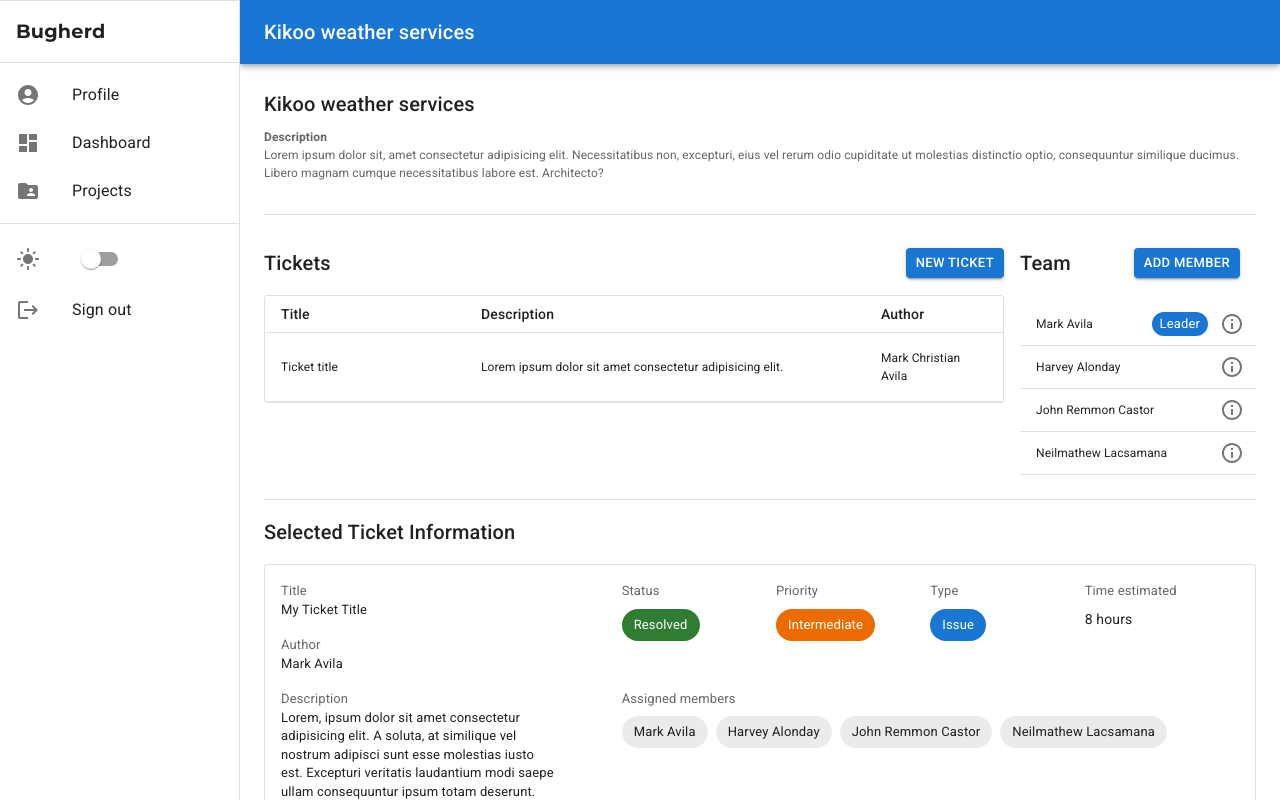
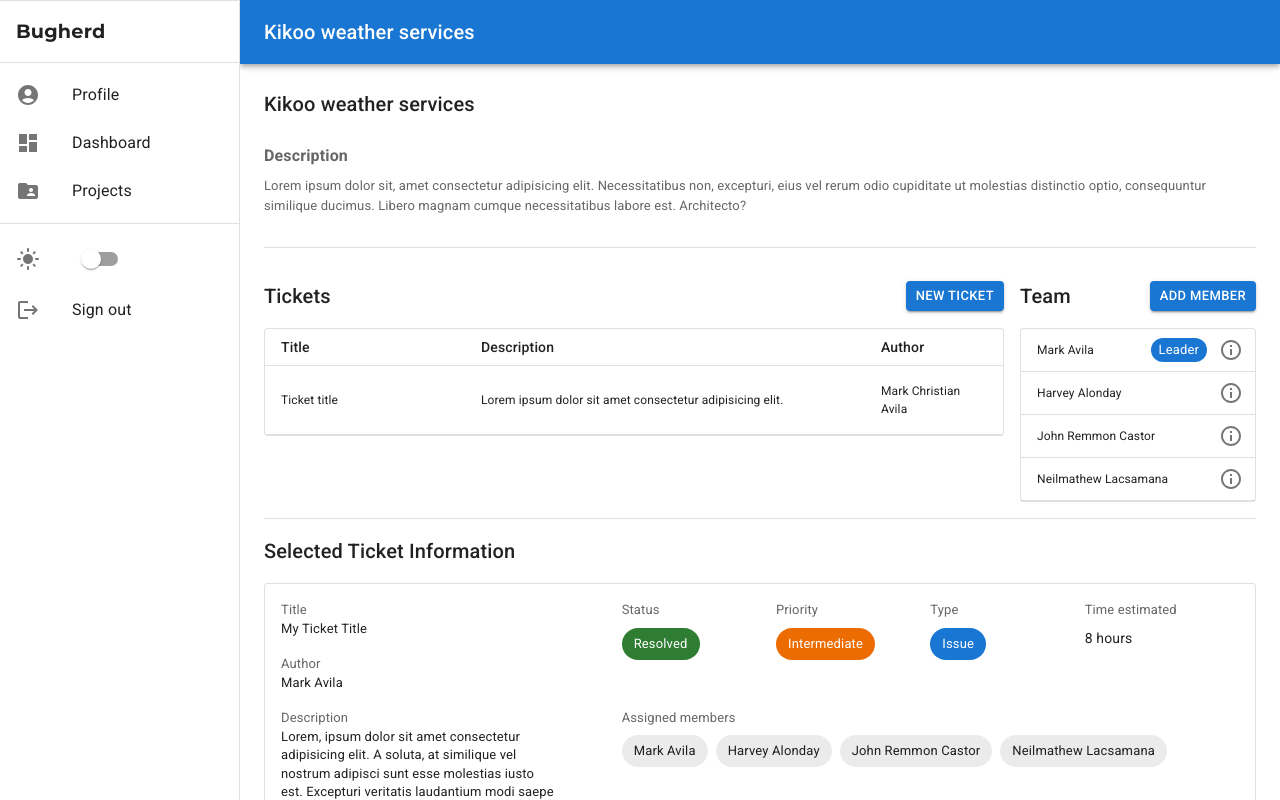
Before and after one commit to Mark-Avila/bugherd_frontend, a React (Vite) app: page /project in a window 1280 px wide. Shown: the top 800 px of the page. Built offline with nearby package versions, Linux system fonts and the light colour scheme; no server answers.

Commit message:
fix: minor interface fixes

```diff
--- a/src/components/stateless/ProjectHeader.tsx
+++ b/src/components/stateless/ProjectHeader.tsx
@@ -3,11 +3,10 @@
 function ProjectHeader() {
   return (
     <Box sx={{ width: "100%" }}>
-      <Typography variant="h6">Kikoo weather services</Typography>
-      <Typography fontSize={12} mt={1} color="text.secondary" fontWeight="bold">
+      <Typography mt={1} color="text.secondary" fontWeight="bold">
         Description
       </Typography>
-      <Typography fontSize={12} color="text.secondary">
+      <Typography mt={1} fontSize="small" color="text.secondary">
         Lorem ipsum dolor sit, amet consectetur adipisicing elit. Necessitatibus
         non, excepturi, eius vel rerum odio cupiditate ut molestias distinctio
         optio, consequuntur similique ducimus. Libero magnam cumque
--- a/src/components/stateless/UserList.tsx
+++ b/src/components/stateless/UserList.tsx
@@ -1,4 +1,4 @@
-import { List } from "@mui/material";
+import { List, Paper } from "@mui/material";
 import UserListItem from "./UserListItem";
 
 interface Props {
@@ -7,12 +7,14 @@
 
 function UserList({ isButton }: Props) {
   return (
-    <List sx={{ overflow: "auto" }}>
-      <UserListItem isButton={isButton} name="Mark Avila" isLead />
-      <UserListItem isButton={isButton} name="Harvey Alonday" />
-      <UserListItem isButton={isButton} name="John Remmon Castor" />
-      <UserListItem isButton={isButton} name="Neilmathew Lacsamana" />
-    </List>
+    <Paper variant="outlined" elevation={0}>
+      <List sx={{ overflow: "auto" }} disablePadding>
+        <UserListItem isButton={isButton} name="Mark Avila" isLead />
+        <UserListItem isButton={isButton} name="Harvey Alonday" />
+        <UserListItem isButton={isButton} name="John Remmon Castor" />
+        <UserListItem isButton={isButton} name="Neilmathew Lacsamana" />
+      </List>
+    </Paper>
   );
 }
 
--- a/src/screens/NewTicketModal.tsx
+++ b/src/screens/NewTicketModal.tsx
@@ -60,6 +60,7 @@
       </Box>
 
       <Divider sx={{ mb: 3, mt: 1 }} />
+
       <Grid container spacing={2}>
         <Grid item xs={12} md={8}>
           <NewTicketDetails formik={formik} />
--- a/src/screens/Project.tsx
+++ b/src/screens/Project.tsx
@@ -26,7 +26,9 @@
       aria-label="main-body"
     >
       <Toolbar />
-      <ProjectHeader />
+      <PageSection title="Kikoo weather services">
+        <ProjectHeader />
+      </PageSection>
 
       <Divider sx={{ marginY: 4 }} />
 
@@ -51,16 +53,7 @@
           <PageSection
             title="Team"
             action={
-              <Button
-                sx={{
-                  marginRight: {
-                    xs: 0,
-                    lg: 2,
-                  },
-                }}
-                variant="contained"
-                size="small"
-              >
+              <Button variant="contained" size="small">
                 Add member
               </Button>
             }
```
